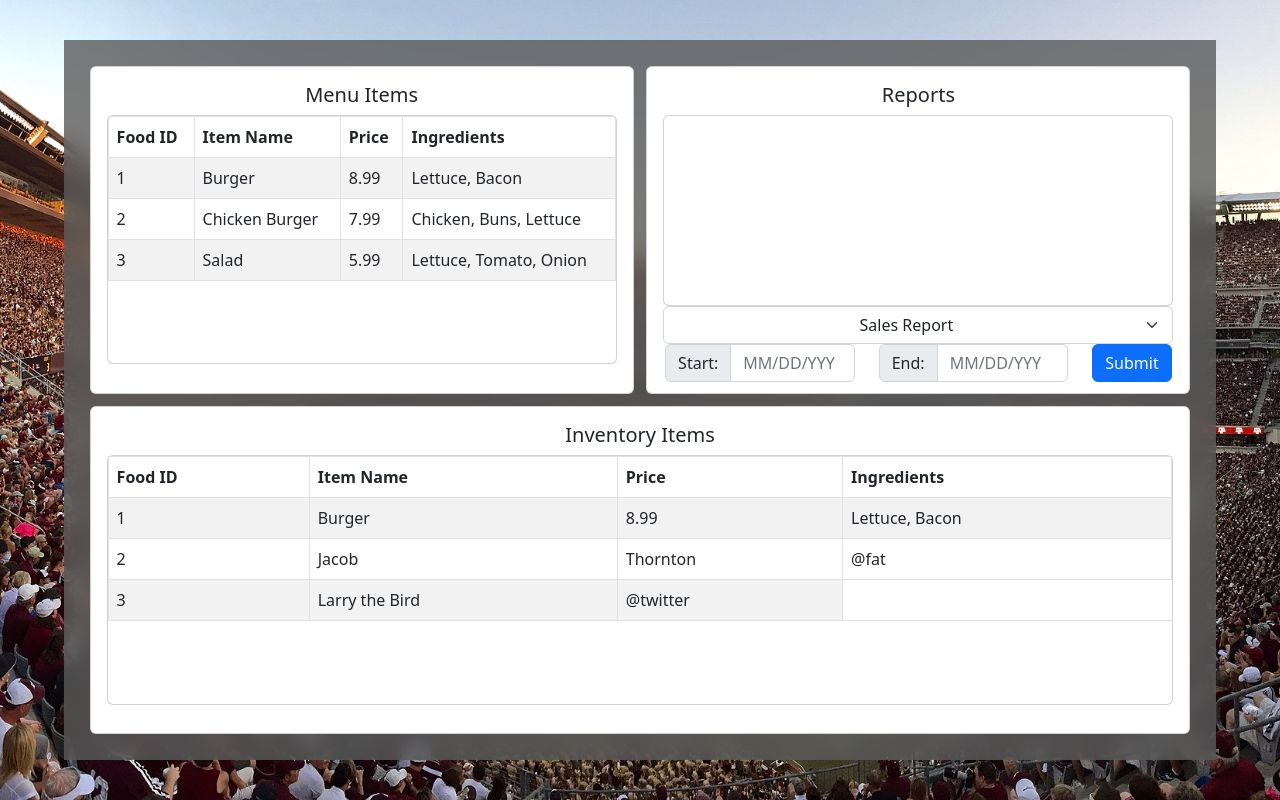
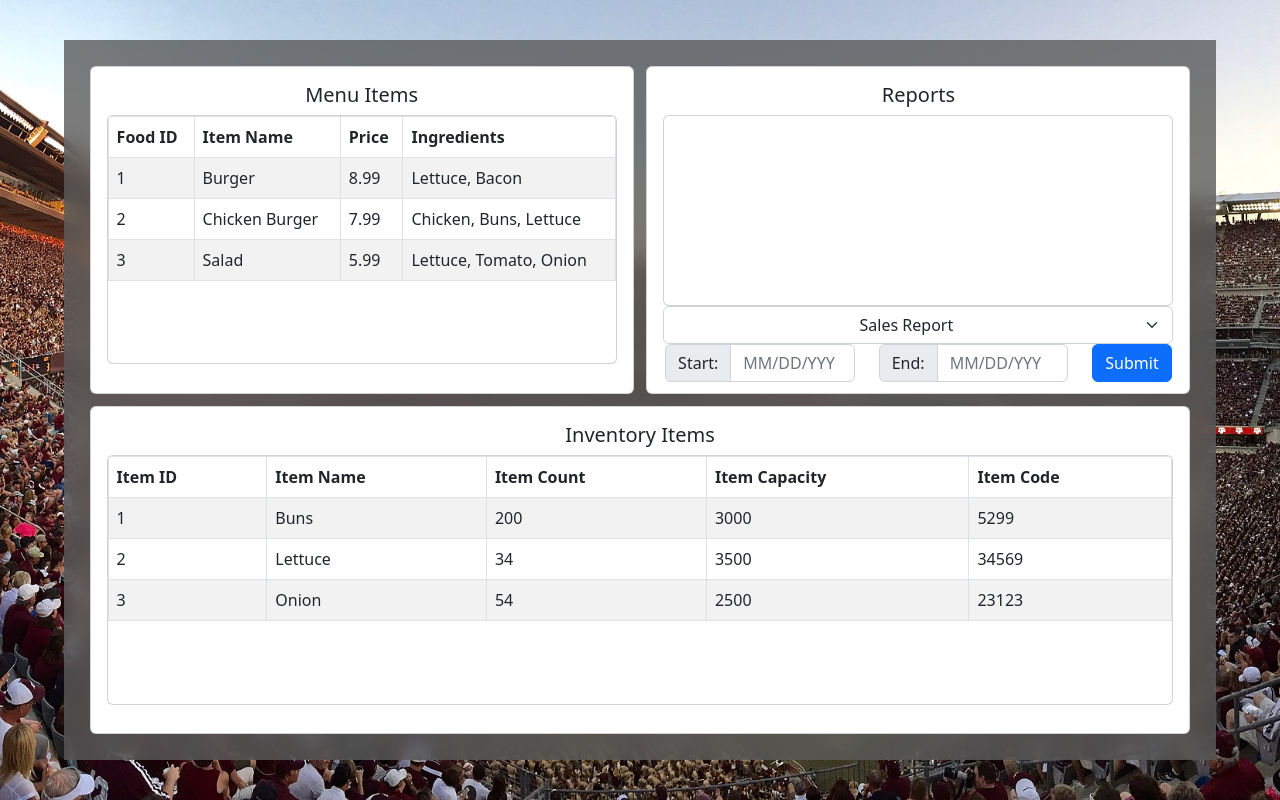
Before and after one commit to CSCE315-F22-Taele/Team-64-Project-3, a React (Create React App) app: page /manager in a window 1280 px wide. Built offline with nearby package versions, Linux system fonts and the light colour scheme.

Commit message:
Corrected the inventory table column headers

```diff
--- a/src/Pages/manager.js
+++ b/src/Pages/manager.js
@@ -180,29 +180,34 @@ const Manager = () => {
               <Table striped bordered hover>
                   <thead>
                     <tr>
-                      <th>Food ID</th>
+                      <th>Item ID</th>
                       <th>Item Name</th>
-                      <th>Price</th>
-                      <th>Ingredients</th>
+                      <th>Item Count</th>
+                      <th>Item Capacity</th>
+                      <th>Item Code</th>
                     </tr>
                   </thead>
                   <tbody>
                     <tr>
                       <td>1</td>
-                      <td>Burger</td>
-                      <td>8.99</td>
-                      <td>Lettuce, Bacon</td>
+                      <td>Buns</td>
+                      <td>200</td>
+                      <td>3000</td>
+                      <td>5299</td>
                     </tr>
                     <tr>
                       <td>2</td>
-                      <td>Jacob</td>
-                      <td>Thornton</td>
-                      <td>@fat</td>
+                      <td>Lettuce</td>
+                      <td>34</td>
+                      <td>3500</td>
+                      <td>34569</td>
                     </tr>
                     <tr>
                       <td>3</td>
-                      <td>Larry the Bird</td>
-                      <td>@twitter</td>
+                      <td>Onion</td>
+                      <td>54</td>
+                      <td>2500</td>
+                      <td>23123</td>
                     </tr>
                   </tbody>
                 </Table>
```
